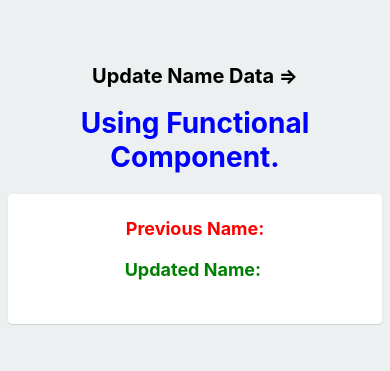
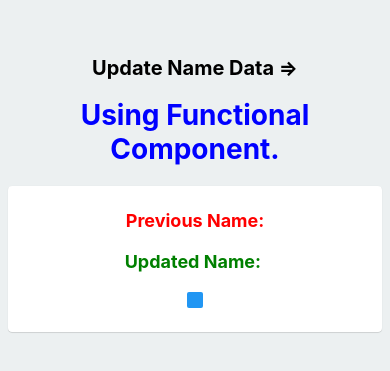
Before and after one commit to D-Coder135/UpdateNameApp_React-Native, a React Native app: screen / in a window 390 px wide. Shown: the part 233-604 px from the top of the page. Built offline with nearby package versions, Linux system fonts and the light colour scheme.

Commit message:
add a Button tag

```diff
--- a/components/UpdateName.js
+++ b/components/UpdateName.js
@@ -12,7 +12,7 @@ export default function UpdateName() {
                 <Text style = {{margin: 20, fontSize: 18, fontWeight: 'bold', color: 'green'}}>Updated Name: </Text>
             </View>
 
-
+            <Button></Button>
         </View>
     );
 }
```
